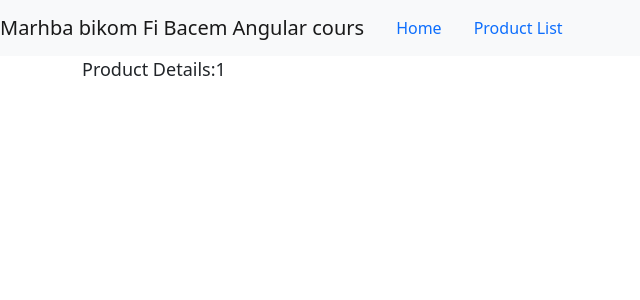
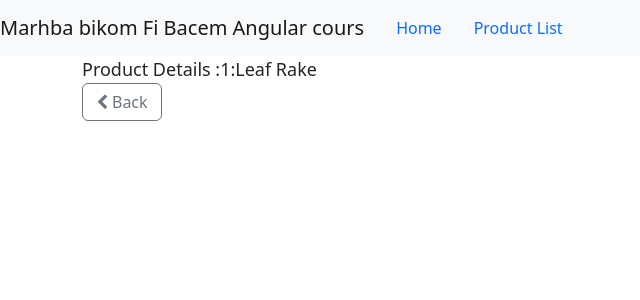
Before and after one commit to allayahassine/Bacem, an Angular app: page /products/1 in a window 1280 px wide. Shown: the top 300 px of the page, without its empty margins (0-640 px from the left). Built offline with nearby package versions, Linux system fonts and the light colour scheme.

Commit message:
Progress Commit 13/02/2023

```diff
--- a/src/app/app.module.ts
+++ b/src/app/app.module.ts
@@ -10,6 +10,7 @@
 import { ProductDetailComponent } from './products/product-detail.component';
 import { WelcomeComponent } from './home/welcome.component';
 import { RouterModule, Routes } from '@angular/router';
+import { ProductDetailGuard } from './products/product-detail.guard';
 
 @NgModule({
     // ****NgModule on déclare ici tous les component de Angular
@@ -25,7 +26,14 @@
         HttpClientModule,
         RouterModule.forRoot([
             { path: 'products', component: ProductListComponent },
-            { path: 'products/:id' , component: ProductDetailComponent },
+
+            {
+                 path: 'products/:id' ,
+                 component: ProductDetailComponent,
+                 canActivate: [ProductDetailGuard]
+
+
+            },
             { path: 'welcome', component: WelcomeComponent },
             { path: '', redirectTo: 'welcome', pathMatch:'full' },
             { path: '**', redirectTo: 'welcome', pathMatch:'full' }
--- a/src/app/products/product-detail.component.html
+++ b/src/app/products/product-detail.component.html
@@ -1,5 +1,12 @@
 <div class="=card">
     <div class ="card-header">
-        {{pageTitle}}
+        {{pageTitle +':'+product?.productName}}
+    </div>
+    <div class="card-footer">
+        <button class="btn btn-outline-secondary"
+        style="width: 80px"
+        (click)="onBack()">
+                <i class="fa fa-chevron-left"></i> Back
+         </button>
     </div>
 </div>
--- a/src/app/products/product-detail.component.ts
+++ b/src/app/products/product-detail.component.ts
@@ -1,5 +1,6 @@
 import { Component, OnInit } from '@angular/core';
-import { ActivatedRoute } from '@angular/router';
+import { ActivatedRoute, Router } from '@angular/router';
+import { IProduct } from './product';
 
 @Component({
   // selector: 'pm-product-detail',
@@ -7,12 +8,27 @@
   styleUrls: ['./product-detail.component.css']
 })
 export class ProductDetailComponent implements OnInit {
-  pageTitle: string= 'Product Details';
-  constructor(private route: ActivatedRoute) { }
+  pageTitle: string= 'Product Details ';
+  product: IProduct | undefined ;
+  constructor(private route: ActivatedRoute, private router:Router) { }
 
   ngOnInit(): void {
     const id = Number(this.route.snapshot.paramMap.get('id'));
     this.pageTitle += `:${id}`;
+    this.product =
+    {
+      "productId": id,
+      "productName": "Leaf Rake",
+      "productCode": "GDN-0011",
+      "releaseDate": "March 19, 2021",
+      "description": "Leaf rake with 48-inch wooden handle.",
+      "price": 19.95,
+      "starRating": 3.2,
+      "imageUrl": "assets/images/leaf_rake.png"
+    };
   }
+  onBack(): void {
+    this.router.navigate(['/products']);
 
+  }
 }
--- /dev/null
+++ b/src/app/products/product-detail.guard.ts
@@ -0,0 +1,24 @@
+import { Injectable } from '@angular/core';
+import { ActivatedRouteSnapshot, CanActivate, RouterStateSnapshot, UrlTree,Router } from '@angular/router';
+import { Observable } from 'rxjs';
+
+@Injectable({
+  providedIn: 'root'
+})
+export class ProductDetailGuard implements CanActivate {
+
+  constructor(private router: Router) { }
+  canActivate(
+    route: ActivatedRouteSnapshot,
+    state: RouterStateSnapshot): Observable<boolean | UrlTree> | Promise<boolean | UrlTree> | boolean | UrlTree {
+    const id=Number(route.paramMap.get('id'));
+    if (isNaN (id) || id<1)
+      {
+        alert('INVALIDE PRODUCT ID');
+        this.router.navigate(['/products']);
+        return false;
+      }
+      return true;
+  }
+
+}
--- a/src/app/products/product-list.component.html
+++ b/src/app/products/product-list.component.html
@@ -45,7 +45,7 @@
 
                     </td>
                     <td>
-                        <a [routerLink]="['/Products', product.productId]">
+                        <a [routerLink]="['/products', product.productId]">
                             {{product.productName}}
                         </a>
                     </td>
--- a/src/app/products/product-list.component.ts
+++ b/src/app/products/product-list.component.ts
@@ -17,7 +17,7 @@
     showImage : boolean=false;
     errorMessage: string='';
     sub! : Subscription;
-    // listFilter : string='cart';
+    // ! listFilter : string='cart';
     // getter et setter chapter pour filtrer le recherche
     private _listFilter: string = '';
     get listFilter(): string{
--- a/src/app/products/product-service.ts
+++ b/src/app/products/product-service.ts
@@ -19,7 +19,7 @@
 
         );
 
-        /* [
+        /* /! [
             {
                 "productId": 2,
                 "productName": "Garden Cart",
```
Also changed, not shown: 1 other file (tests, documents, lock files or other folders).
